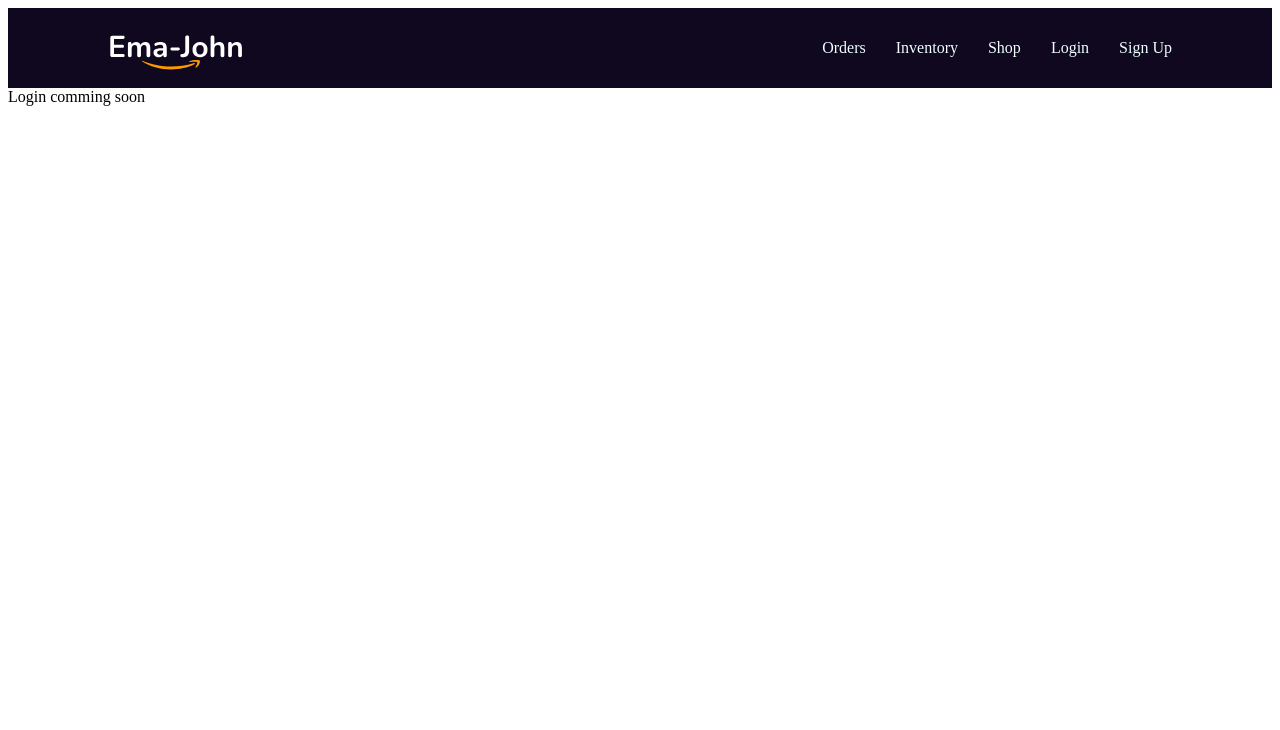
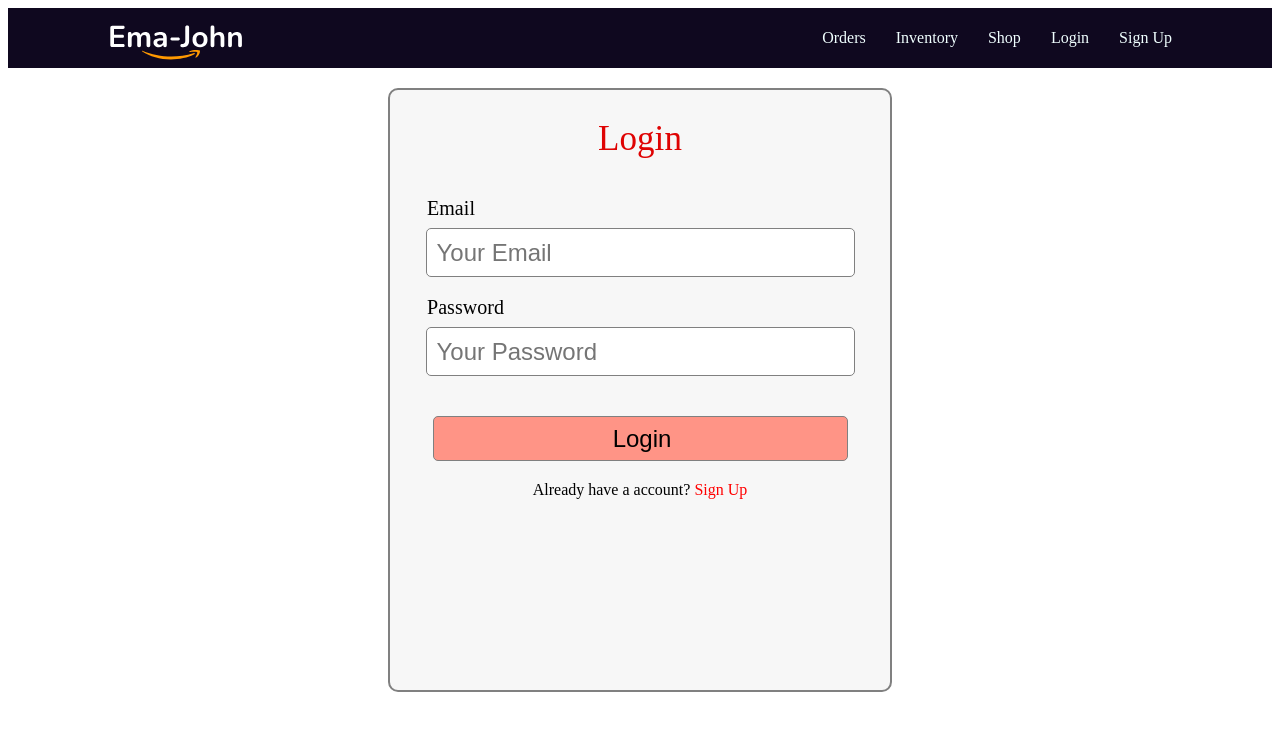
Before and after one commit to maruf-hussain/ema-jhon, a React (Vite) app: page /login in a window 1280 px wide. Shown: the top 730 px of the page. Built offline with nearby package versions, Linux system fonts and the light colour scheme.

Commit message:
sign up comp

```diff
--- a/src/components/Header/Header.css
+++ b/src/components/Header/Header.css
@@ -5,7 +5,7 @@
     align-items: center;
     padding-left: 100px;
     padding-right: 100px;
-    height: 80px;
+    height: 60px;
     position: sticky;
     top: 0;
     z-index: 1;
--- a/src/components/Login/Login.css
+++ b/src/components/Login/Login.css
@@ -0,0 +1,56 @@
+.form-container{
+    width: 500px;
+    height: 600px;
+    margin: 20px auto;
+    border: 2px solid rgb(17, 17, 17);
+    background-color: rgb(233, 225, 225);
+    border-radius: 10px;}
+
+    .form label{
+        display: block;
+        font-size: 20px;
+        line-height: 20px;
+        letter-spacing: 00.0025em;
+        padding: 10px;
+        margin-top: 10px;
+        text-align: left;
+        padding-left: 37px;
+
+    }
+
+    .form{
+       text-align: center;
+       margin-bottom: 20px;
+
+    }
+
+.form input{
+    width: 415px;
+    height: 45px;
+   font-size: 1.5em;
+    border: 1px solid grey;
+    border-radius: 5px ;
+    padding-left: 10px;
+
+}
+
+    .form-title{
+        font-size: 35px;
+        font-weight: 500;
+        line-height: 40px;
+        letter-spacing: 0.0025em;
+        color:rgb(250, 93, 72);
+        text-align: center
+    }
+
+    .btn-submit{
+        width: 415px;
+        height: 45px;
+        background-color: rgb(236, 193, 136);
+        margin-top: 40px;
+        border-radius: 5px;
+        border: none;
+    }
+    .btn-submit:hover{
+        background-color: rgb(243, 208, 12);
+    }
--- a/src/components/Login/Login.jsx
+++ b/src/components/Login/Login.jsx
@@ -1,10 +1,20 @@
 import React from 'react';
 import './Login.css'
+import { Link } from 'react-router-dom';
 
 const Login = () => {
     return (
-        <div>
-           Login comming soon
+        <div className='form-container'>
+            <h2 className='form-title'>Login</h2>
+            <form className='form'>
+                <label htmlFor="email">Email</label>
+                <input type="email" name="email" id="email" placeholder='Your Email' required /><br />
+                <label htmlFor="password">Password</label>
+                <input type="password" name="password" id="password" placeholder='Your Password' required />
+                <input className='btn-submit' type="submit" value="Login" />
+            </form>
+            <p  style={{textAlign:'center'}}>Already have a account? <Link style={{textDecoration:'none', color:'red'}} to="/signup">Sign Up</Link></p>
+
         </div>
     );
 };
--- a/src/components/SignUp/SignUp.css
+++ b/src/components/SignUp/SignUp.css
@@ -0,0 +1,61 @@
+.form-container{
+    width: 500px;
+    height: 600px;
+    margin: 20px auto;
+    border: 2px solid gray;
+    background-color: rgb(247, 247, 247);
+    border-radius: 10px;}
+
+    .form label{
+        display: block;
+        font-size: 20px;
+        line-height: 20px;
+        letter-spacing: 00.0025em;
+        padding: 10px;
+        margin-top: 10px;
+        text-align: left;
+        padding-left: 37px;
+
+    }
+
+    .form{
+       text-align: center;
+       margin-bottom: 20px;
+    }
+
+.form input{
+    width: 415px;
+    height: 45px;
+   font-size: 1.5em;
+    border: 1px solid grey;
+    border-radius: 5px ;
+    padding-left: 10px;
+}
+
+    .form-title{
+        font-size: 35px;
+        font-weight: 500;
+        line-height: 40px;
+        letter-spacing: 0.0025em;
+        color:rgb(223, 3, 3);
+        text-align: center
+    }
+
+    .btn-submit{
+        width: 415px;
+        height: 45px;
+        background-color: rgb(255, 148, 134);
+        margin-top: 40px;
+        border-radius: 5px;
+        border: none;
+    }
+    .btn-submit:hover{
+        background-color: rgb(247, 38, 1);
+    }
+
+    .text-error{
+        color: rgb(255, 0, 0);
+       text-align: center;
+
+
+    }
--- a/src/components/SignUp/SignUp.jsx
+++ b/src/components/SignUp/SignUp.jsx
@@ -1,11 +1,46 @@
-import React from 'react';
+import React, { useState } from 'react';
 import './SignUp.css'
+import { Link } from 'react-router-dom';
 
 const SignUp = () => {
+    const [error, setError] = useState('');
+
+    const handleSignUp = (event) =>{
+        event.preventDefault();
+        const form = event.target;
+        const email = form.email.value;
+        const password = form.password.value;
+        const confirm = form.confirm.value;
+        console.log(email,password,confirm);
+
+        if(password !== confirm){
+            setError('Your Password did not Match');
+            return;
+        }
+        else if(password.length < 6){
+            setError('Must write your password 6 character or longer')
+            return;
+        }
+
+    }
     return (
-        <div>
+        <div className='form-container'>
+        <h2 className='form-title'>Sign Up</h2>
 
-        </div>
+        <form onSubmit={handleSignUp} className='form'>
+            <label htmlFor="email">Email</label>
+            <input type="email" name="email" id="email" placeholder='Your Email' required /><br />
+
+            <label htmlFor="password">Password</label>
+            <input type="password" name="password" id="password" placeholder='Your Password' required />
+
+            <label htmlFor="confirm">Confirm Password</label>
+            <input type="password" name="confirm" id="confirm" placeholder='Your Password' required />
+            <input className='btn-submit' type="submit" value="Sign Up" />
+        </form>
+        <p style={{textAlign:'center'}}>Already have a account? <Link style={{textDecoration:'none'}} to="/login">Login</Link></p>
+        <p className='text-error'>{error}</p>
+    </div>
     );
 };
 
```
Also changed, not shown: src/components/AuthContext/AuthContext.jsx (deleted, +0 -12 lines), src/components/AuthContext/AuthProviders.jsx (added, +27 -0 lines).
